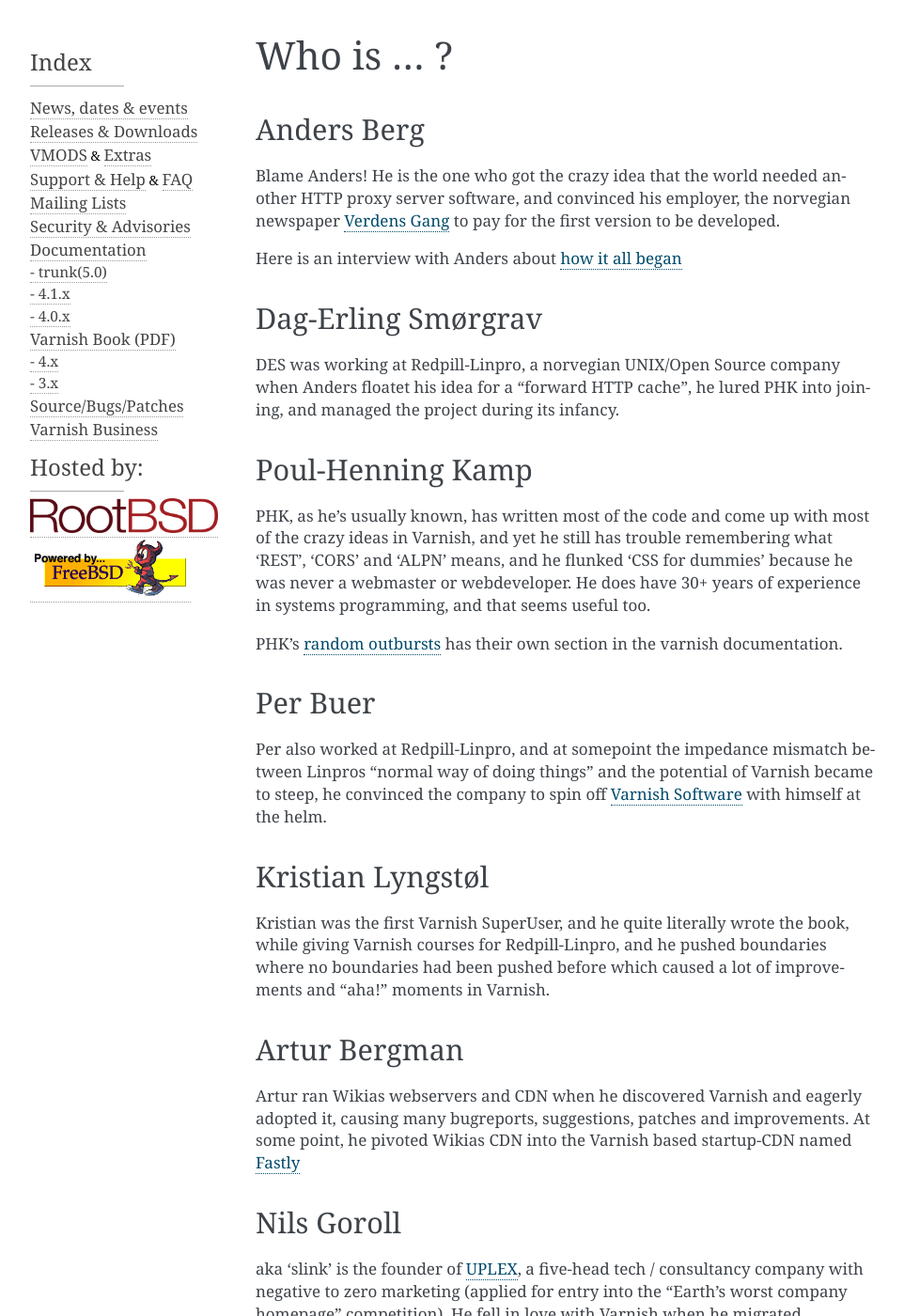
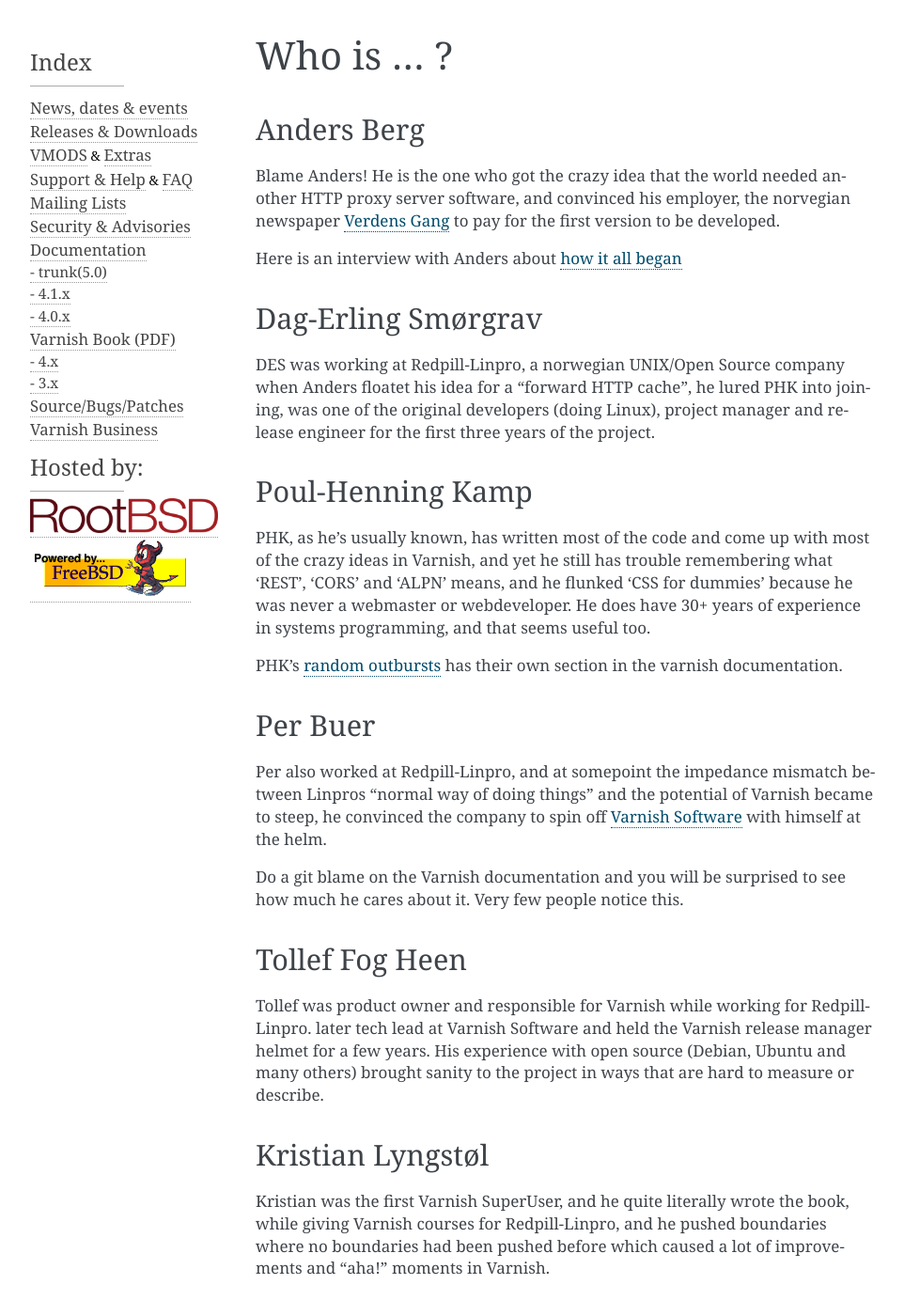
Before and after one commit to varnishcache/homepage, a Sphinx documentation site: the page built from R1/source/faq/who.rst, in a window 1280 px wide and 1400 px high. Shown: the whole window at 94% size, without its empty margins (148-1110 px from the left). Built offline with Sphinx 7.4.7, drawn with Linux system fonts in a browser that asks for light colours; pages that are not in the unit, such as notebooks, are missing from menus; comment, search, counter and statistics services are not loaded; some of the changed text lies outside the part shown.

Commit message:
Adding Tollef, Kacper and Martin
In chronological order of appearance in the project :)

```diff
--- a/R1/source/faq/who.rst
+++ b/R1/source/faq/who.rst
@@ -17,9 +17,10 @@
 Dag-Erling Smørgrav
 ~~~~~~~~~~~~~~~~~~~
 
-DES was working at Redpill-Linpro, a norvegian UNIX/Open Source company
-when Anders floatet his idea for a "forward HTTP cache", he
-lured PHK into joining, and managed the project during its infancy.
+DES was working at Redpill-Linpro, a norwegian UNIX/Open Source company
+when Anders floatet his idea for a "forward HTTP cache", he lured PHK
+into joining, was one of the original developers (doing Linux), project
+manager and release engineer for the first three years of the project.
 
 Poul-Henning Kamp
 ~~~~~~~~~~~~~~~~~
@@ -43,6 +44,18 @@
 spin off `Varnish Software <https://varnish-software.com/>`_
 with himself at the helm.
 
+Do a git blame on the Varnish documentation and you will be surprised
+to see how much he cares about it. Very few people notice this.
+
+Tollef Fog Heen
+~~~~~~~~~~~~~~~
+
+Tollef was product owner and responsible for Varnish while working
+for Redpill-Linpro. later tech lead at Varnish Software and held
+the Varnish release manager helmet for a few years. His experience with
+open source (Debian, Ubuntu and many others) brought sanity to the
+project in ways that are hard to measure or describe.
+
 Kristian Lyngstøl
 ~~~~~~~~~~~~~~~~~
 
@@ -59,6 +72,16 @@
 and improvements.  At some point, he pivoted Wikias CDN into the
 Varnish based startup-CDN named `Fastly <http://www.fastly.com/>`_
 
+Kacper Wysocki
+~~~~~~~~~~~~~~
+
+Kacper was probably the first VCL program writer. Combine this with
+an interest in security and a job at Redpill-Linpro and he turned
+quickly into the author of security.vcl and, later, the Varnish Security
+Firewall. He does not have any commits in Varnish and still has managed
+to drive quite a few changes into the project. Similarly, he has no idea
+or has even thought about asking for it, and still is being added here.
+
 Nils Goroll
 ~~~~~~~~~~~
 
@@ -73,3 +96,12 @@
 
 Nils' primary focus are his clients and their projects. He tries to
 make those improvements to Varnish which matter to them.
+
+Martin Blix Grydeland
+~~~~~~~~~~~~~~~~~~~~~
+
+Martin was the first full-time member of the C-team at Varnish Software.
+He is the main responsible for the amazing revamp of the Logging
+facilities and utilities in the 4.0 cycle and later the Stevedore
+rework. Besides that he fixes lots of bugs, knows varnishtest better
+than most, writes vmods and is the Varnish Cache Plus architect.
```
